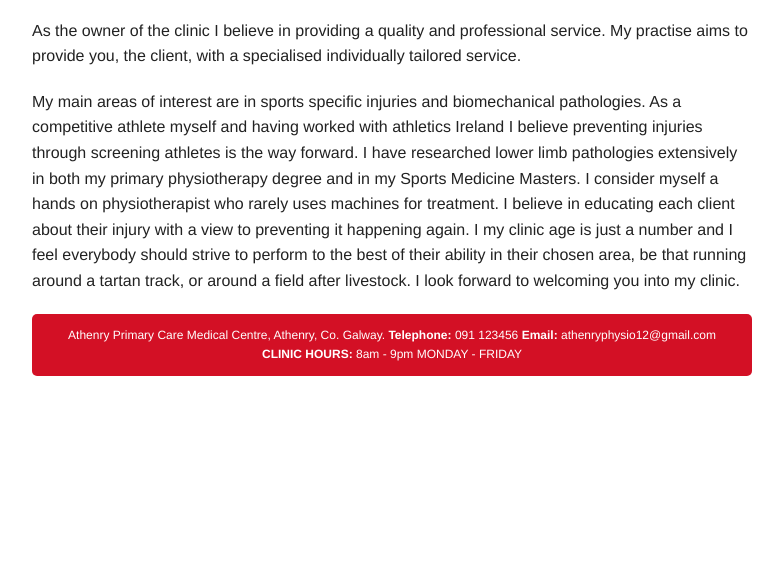
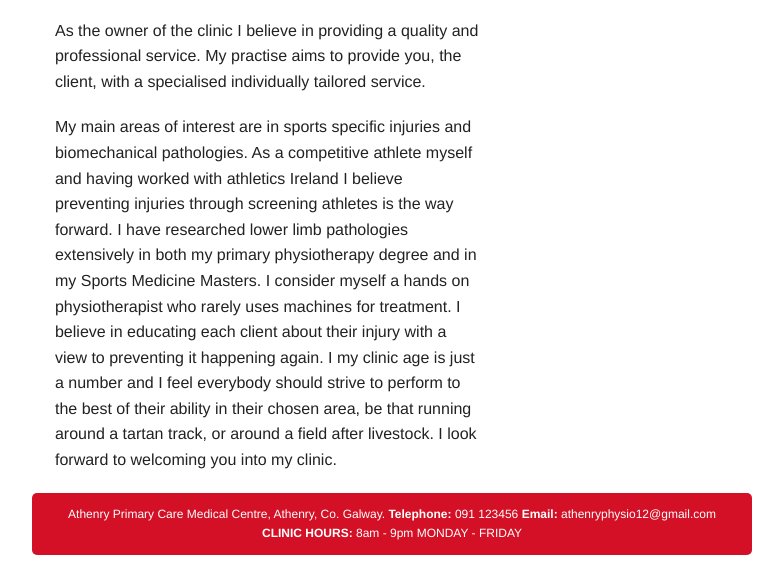
Before and after one commit to alanburke/athenryphysio, a Jekyll site: the page built from _posts/0001-01-01-jane-ann.md, in a window 1280 px wide. Shown: the part 763-1333 px from the top of the page, without its empty margins (248-1031 px from the left). Built offline with Jekyll 4.4.1, drawn with Linux system fonts in a browser that asks for light colours; nearby versions of some CDN libraries; Markdown is read by kramdown in place of the engine named in the settings; before the commit the page ends 1154 px from its top, so only the background shows below that.

Commit message:
Update Team layout

```diff
--- a/_layouts/team.html
+++ b/_layouts/team.html
@@ -1,6 +1,8 @@
 ---
 layout: default
+layout_class: team
 ---
+<main>
   <nav class="team">
     <ul>
       <li><a href="/jane-ann.html">Jane-Ann Meehan</a></li>
@@ -15,3 +17,4 @@ layout: default
   <section>
     {{ content }}
   </section>
+</main>
```
Lines whose indentation alone changed are shown as unchanged.
